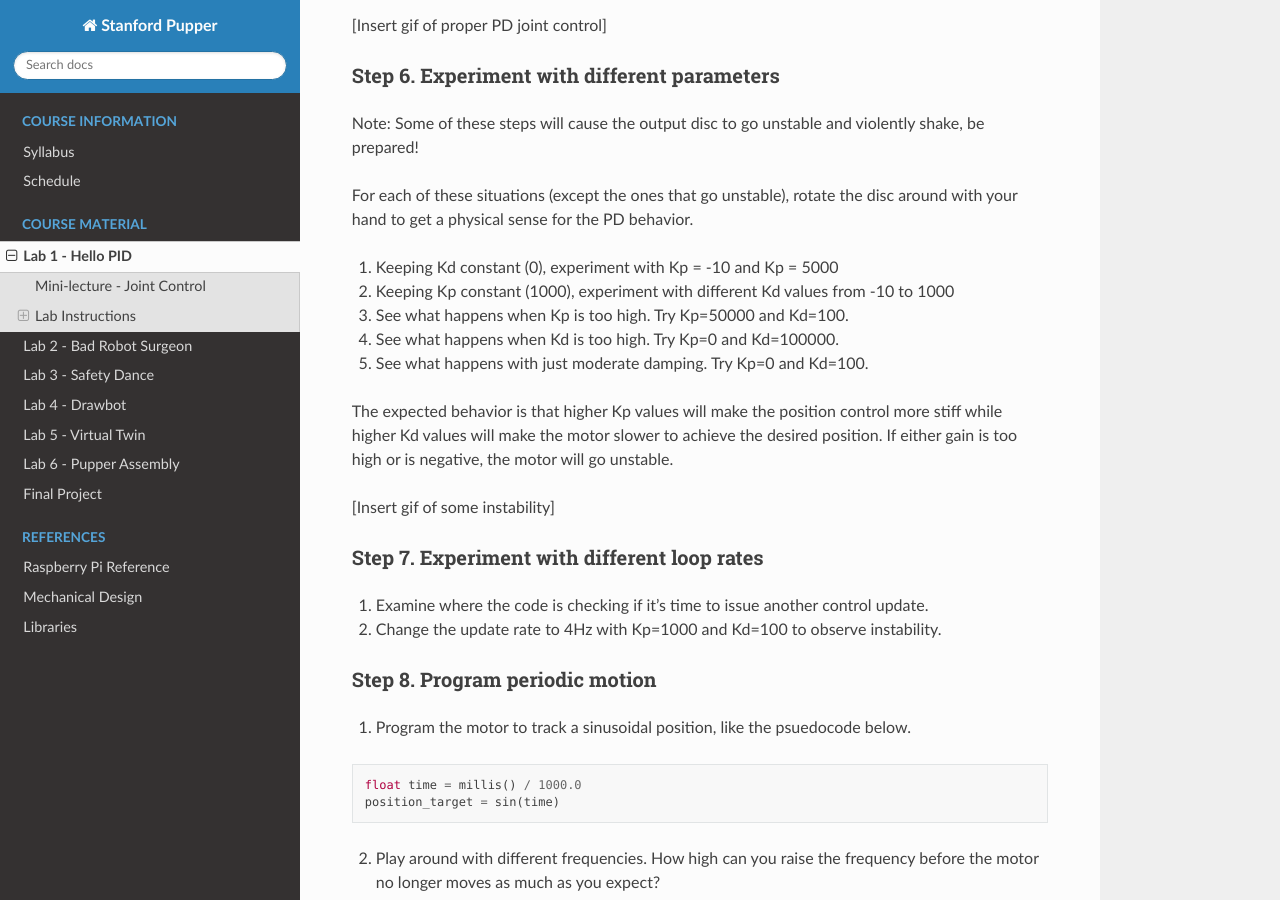
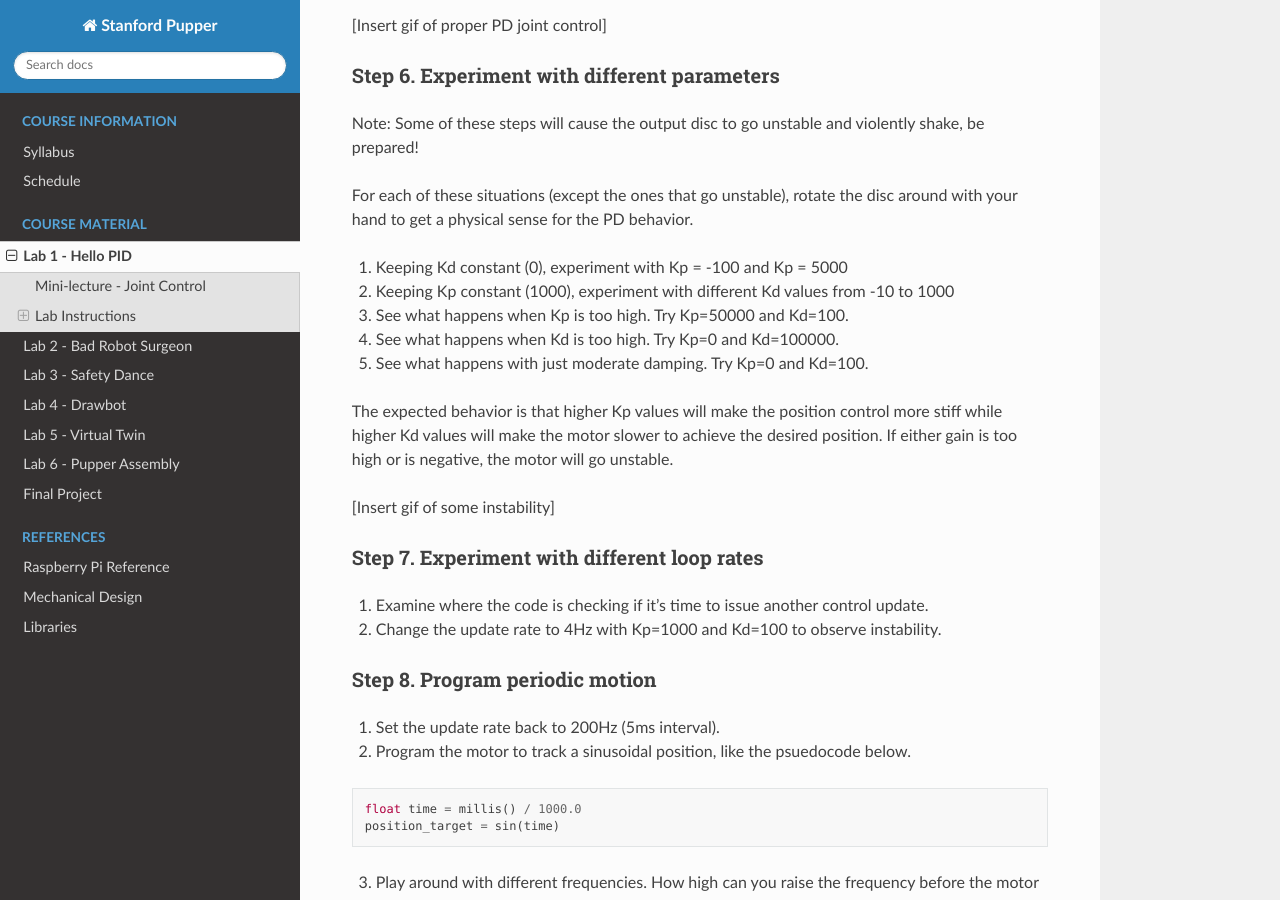
Before and after one commit to stanfordroboticsclub/pupperv3-independent-study, a Sphinx documentation site: the page built from docs/course-material/lab-1.rst, in a window 1280 px wide and 900 px high, scrolled down 5478 px. Built offline with Sphinx 7.4.7 and the Read the Docs theme 2.0.0, drawn with Linux system fonts in a browser that asks for light colours.

Commit message:
lab 1/2 updates

```diff
--- a/docs/course-material/lab-1.rst
+++ b/docs/course-material/lab-1.rst
@@ -140,7 +140,7 @@ Note: Some of these steps will cause the output disc to go unstable and violentl
 
 For each of these situations (except the ones that go unstable), rotate the disc around with your hand to get a physical sense for the PD behavior.
 
-#. Keeping Kd constant (0), experiment with Kp = -10 and Kp = 5000
+#. Keeping Kd constant (0), experiment with Kp = -100 and Kp = 5000
 #. Keeping Kp constant (1000), experiment with different Kd values from -10 to 1000
 #. See what happens when Kp is too high. Try Kp=50000 and Kd=100.
 #. See what happens when Kd is too high. Try Kp=0 and Kd=100000.
@@ -160,14 +160,15 @@ Step 7. Experiment with different loop rates
 Step 8. Program periodic motion
 ^^^^^^^^^^^^^^^^^^^^^^^^^^^^^^^^^^^
 
-1. Program the motor to track a sinusoidal position, like the psuedocode below.
+1. Set the update rate back to 200Hz (5ms interval).
+2. Program the motor to track a sinusoidal position, like the psuedocode below.
 
 .. code-block:: c++
 
     float time = millis() / 1000.0
     position_target = sin(time)
 
-2. Play around with different frequencies. How high can you raise the frequency before the motor no longer moves as much as you expect?
+3. Play around with different frequencies. How high can you raise the frequency before the motor no longer moves as much as you expect?
 
 
 Fun fact, the maximum frequency you can go before the motor moves to only 71% (-3dB) of the intended motion is called the bandwidth.
```
Also changed, not shown: docs/course-material/lab-2.rst (+3 -4 lines).
